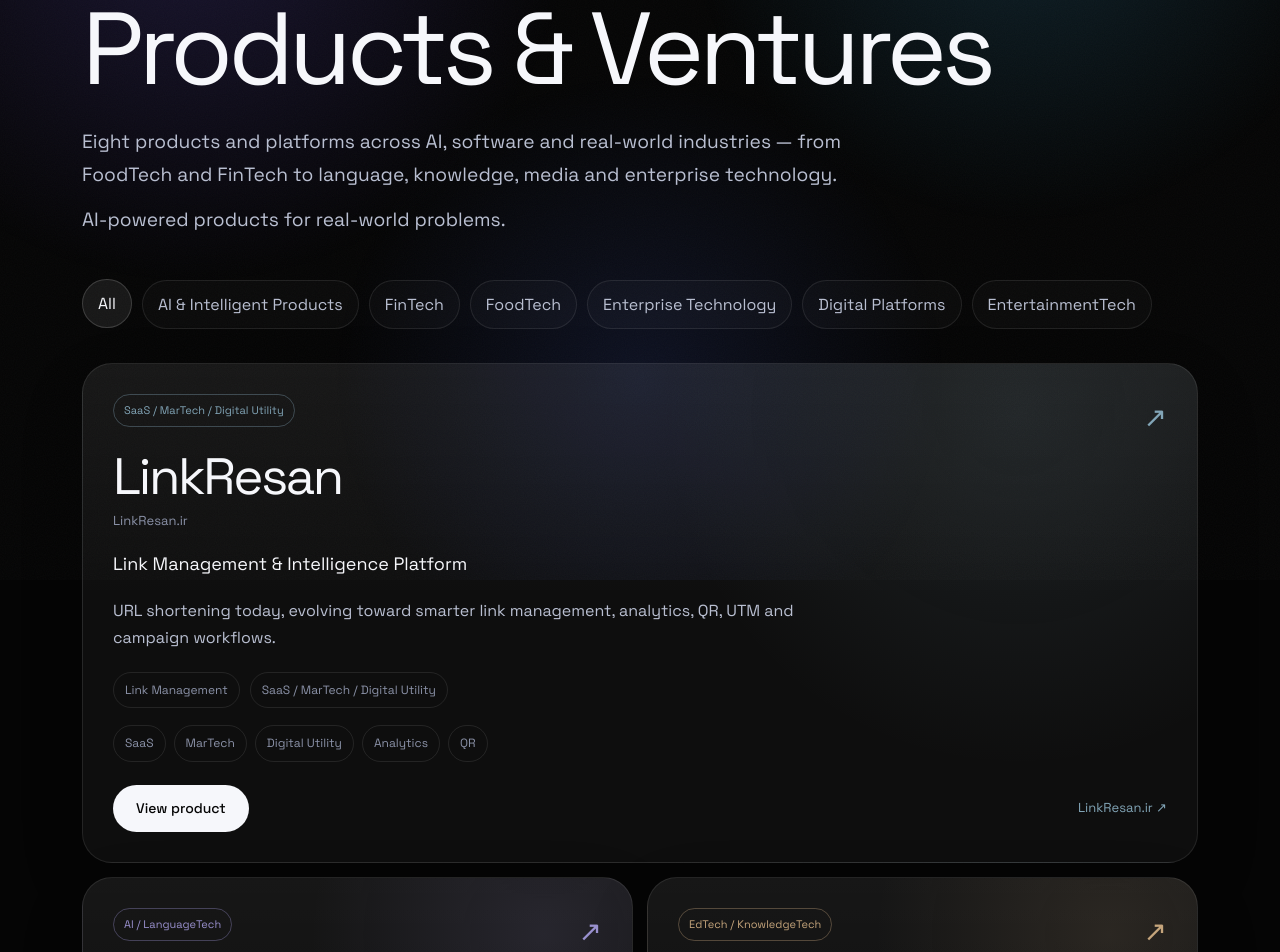
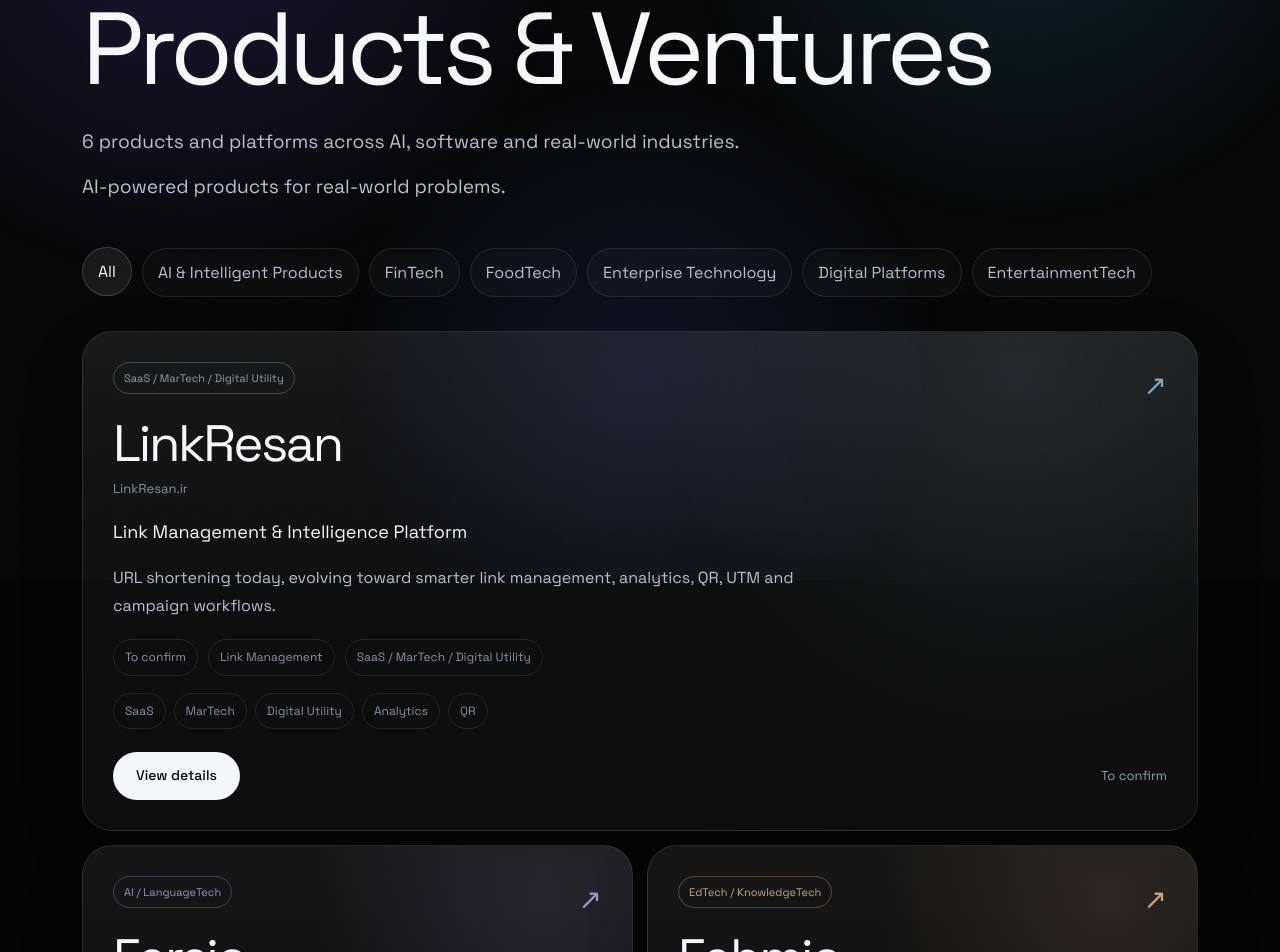
Before and after one commit to AmirMotefaker/amirmotefaker-site, a Next.js app in the folder apps/web/: page /en/products in a window 1280 px wide. Shown: the part 220-1172 px from the top of the page. Built offline with nearby package versions, Linux system fonts and the light colour scheme; no server answers; a web font is replaced by a local one.

Commit message:
feat: add product lifecycle visibility

```diff
--- a/apps/web/components/products/ProductsIndexView.tsx
+++ b/apps/web/components/products/ProductsIndexView.tsx
@@ -8,6 +8,7 @@ import {
   getProductCategory,
   getProductDisplayName,
   getProductIndustry,
+  type ProductStatus,
 } from "@/content/product-portfolio";
 import type { Locale } from "@/content/founder-site";
 import styles from "./ProductPortfolio.module.css";
@@ -21,6 +22,33 @@ const filterLabelsFa: Record<(typeof productFilters)[number], string> = {
   "Digital Platforms": "پلتفرم‌های دیجیتال",
   "EntertainmentTech": "فناوری سرگرمی",
 };
+
+const statusLabels: Record<ProductStatus, { fa: string; en: string }> = {
+  live: { fa: "فعال", en: "Live" },
+  development: { fa: "در حال توسعه", en: "In development" },
+  discovery: { fa: "در مرحله کشف", en: "Discovery" },
+  concept: { fa: "مفهوم اولیه", en: "Concept" },
+  "to-confirm": { fa: "در انتظار تأیید", en: "To confirm" },
+};
+
+function getStatusLabel(status: ProductStatus, locale: Locale) {
+  return locale === "fa" ? statusLabels[status].fa : statusLabels[status].en;
+}
+
+function getPrimaryCta(status: ProductStatus, fa: boolean) {
+  switch (status) {
+    case "live":
+      return fa ? "مشاهده محصول" : "View product";
+    case "development":
+      return fa ? "مشاهده مسیر توسعه" : "View development";
+    case "discovery":
+      return fa ? "شناخت محصول" : "Explore discovery";
+    case "concept":
+      return fa ? "مشاهده مفهوم" : "Explore concept";
+    default:
+      return fa ? "مشاهده جزئیات" : "View details";
+  }
+}
 
 export default function ProductsIndexView({ locale }: { locale: Locale }) {
   const fa = locale === "fa";
@@ -38,8 +66,8 @@ export default function ProductsIndexView({ locale }: { locale: Locale }) {
         <h1>{fa ? "محصولاتی که می‌سازم." : "Products & Ventures"}</h1>
         <p>
           {fa
-            ? "هشت محصول و پلتفرم در تقاطع هوش مصنوعی، نرم‌افزار و صنایع واقعی؛ از فودتک و فین‌تک تا زبان، دانش، رسانه و فناوری سازمانی."
-            : "Eight products and platforms across AI, software and real-world industries — from FoodTech and FinTech to language, knowledge, media and enterprise technology."}
+            ? `${productPortfolio.length} محصول و پلتفرم در پرتفوی فعال، با تمرکز بر هوش مصنوعی، نرم‌افزار و صنایع واقعی.`
+            : `${productPortfolio.length} products and platforms across AI, software and real-world industries.`}
         </p>
         <p className={styles.englishLine}>AI-powered products for real-world problems.</p>
       </section>
@@ -73,6 +101,7 @@ export default function ProductsIndexView({ locale }: { locale: Locale }) {
             <p className={styles.positioning}>{product.positioning}</p>
             <p className={styles.description}>{fa ? product.shortDescriptionFa : product.shortDescriptionEn}</p>
             <div className={styles.cardMeta}>
+              <span>{getStatusLabel(product.status, locale)}</span>
               <span>{getProductCategory(product, locale)}</span>
               <span>{getProductIndustry(product, locale)}</span>
             </div>
@@ -81,13 +110,17 @@ export default function ProductsIndexView({ locale }: { locale: Locale }) {
             </div>
             <div className={styles.cardActions}>
               <Link href={`/${locale}/products/${product.slug}`} className="btn btn-primary">
-                {fa ? "مشاهده محصول" : "View product"}
+                {getPrimaryCta(product.status, fa)}
               </Link>
-              <a href={`https://${product.domain.toLowerCase()}`} target="_blank" rel="noopener noreferrer"
-                className={styles.domainLink}
-                aria-label={`${getProductDisplayName(product, locale)} — ${product.domain}`}>
-                {product.domain} ↗
-              </a>
+              {product.status === "live" ? (
+                <a href={`https://${product.domain.toLowerCase()}`} target="_blank" rel="noopener noreferrer"
+                  className={styles.domainLink}
+                  aria-label={`${getProductDisplayName(product, locale)} — ${product.domain}`}>
+                  {product.domain} ↗
+                </a>
+              ) : (
+                <span className={styles.domainLink}>{getStatusLabel(product.status, locale)}</span>
+              )}
             </div>
           </article>
         ))}
```
